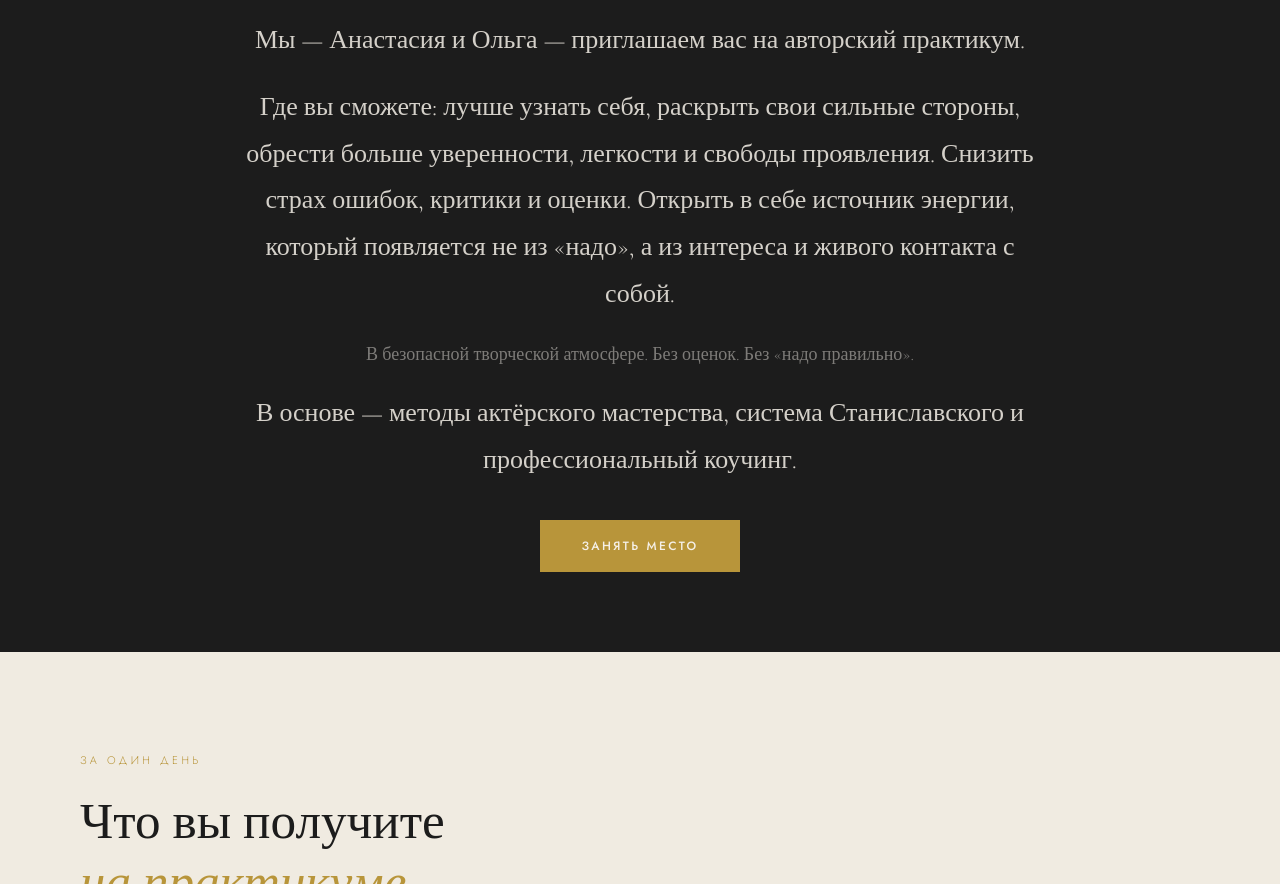
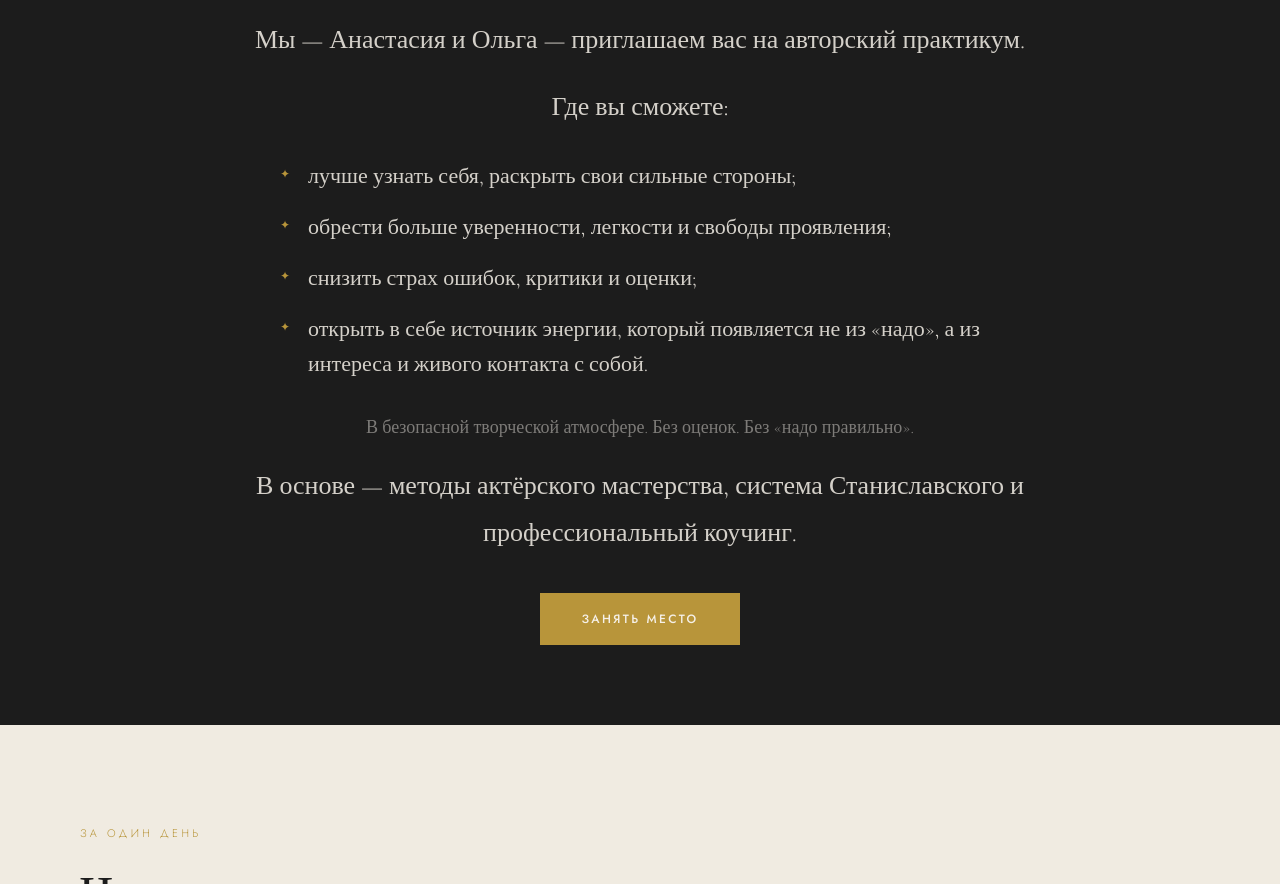
Before and after one commit to mandificator/actor-of-your-life, a plain HTML site: page index.html in a window 1280 px wide. Shown: the part 1211-2095 px from the top of the page. Drawn offline with nearby package versions, Linux system fonts and the light colour scheme.

Commit message:
Convert intro 'Где вы сможете' paragraph to styled bullet list

```diff
--- a/index.html
+++ b/index.html
@@ -203,6 +203,32 @@
   }
 
   .intro p strong { color: var(--gold-light); font-weight: 400; }
+
+  .intro-list {
+    list-style: none;
+    max-width: 720px;
+    margin: 8px auto 20px;
+    text-align: left;
+  }
+
+  .intro-list li {
+    font-family: 'Cormorant Garamond', serif;
+    font-size: clamp(17px, 1.9vw, 22px);
+    font-weight: 300;
+    line-height: 1.6;
+    color: rgba(245,240,232,0.85);
+    padding: 8px 0 8px 28px;
+    position: relative;
+  }
+
+  .intro-list li::before {
+    content: '✦';
+    color: var(--gold);
+    font-size: 12px;
+    position: absolute;
+    left: 0;
+    top: 14px;
+  }
 
   .badge {
     display: inline-block;
@@ -648,7 +674,13 @@
     <p>Каждый день мы выходим на сцену: на работе, в семье, на переговорах или в сложные моменты, когда нужно принять решение или просто сказать «нет». Везде мы проявляемся через роли. И везде — через своё состояние, голос, тело и внимание.</p>
     <p><strong>Вопрос только один — кто управляет этой ролью?</strong><br>Вы или ваши автоматические реакции, привычки или страх чужой оценки?</p>
     <p>Мы — Анастасия и Ольга — приглашаем вас на авторский практикум.</p>
-    <p>Где вы сможете: лучше узнать себя, раскрыть свои сильные стороны, обрести больше уверенности, легкости и свободы проявления. Снизить страх ошибок, критики и оценки. Открыть в себе источник энергии, который появляется не из «надо», а из интереса и живого контакта с собой.</p>
+    <p>Где вы сможете:</p>
+    <ul class="intro-list">
+      <li>лучше узнать себя, раскрыть свои сильные стороны;</li>
+      <li>обрести больше уверенности, легкости и свободы проявления;</li>
+      <li>снизить страх ошибок, критики и оценки;</li>
+      <li>открыть в себе источник энергии, который появляется не из «надо», а из интереса и живого контакта с собой.</li>
+    </ul>
     <p style="font-size: clamp(14px,1.5vw,18px); color: rgba(245,240,232,0.45); margin-top: 4px;">В безопасной творческой атмосфере. Без оценок. Без «надо правильно».</p>
     <p>В основе — методы актёрского мастерства, система Станиславского и профессиональный коучинг.</p>
     <div style="margin-top: 36px;">
```
